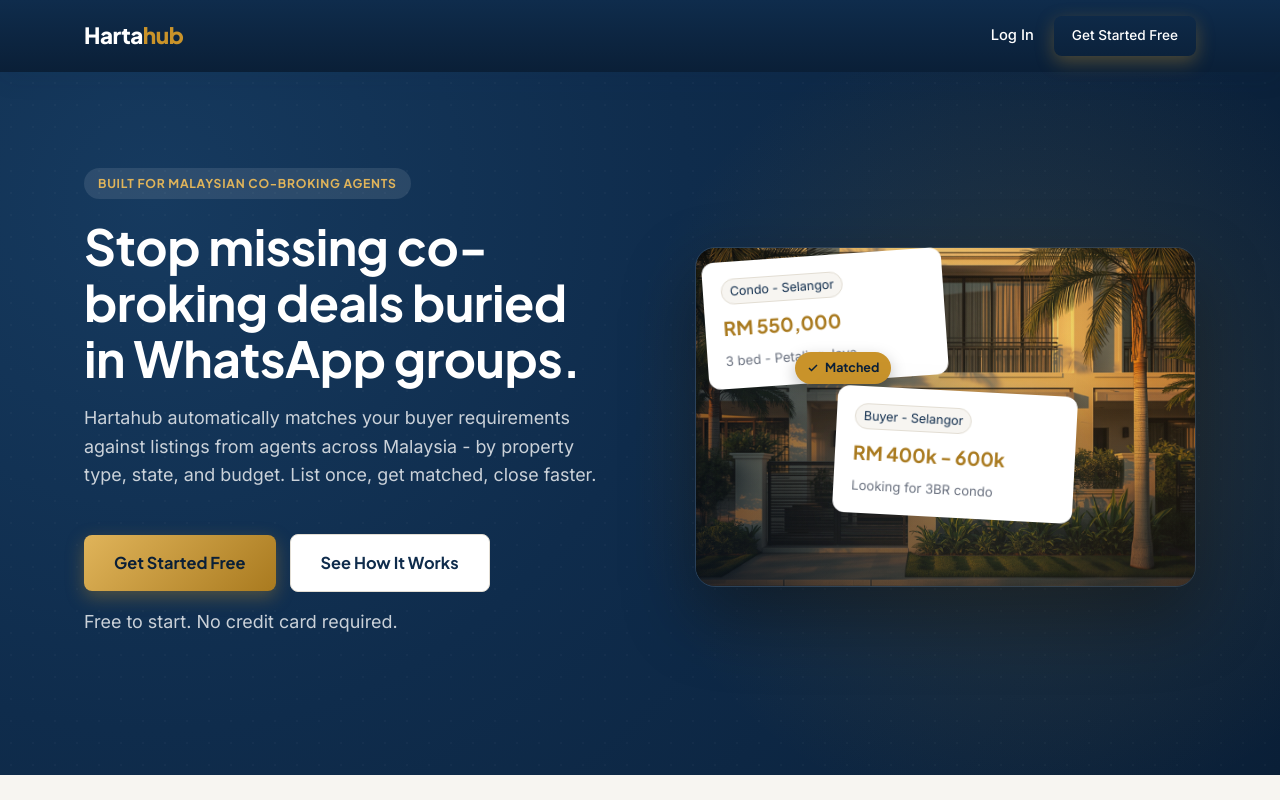
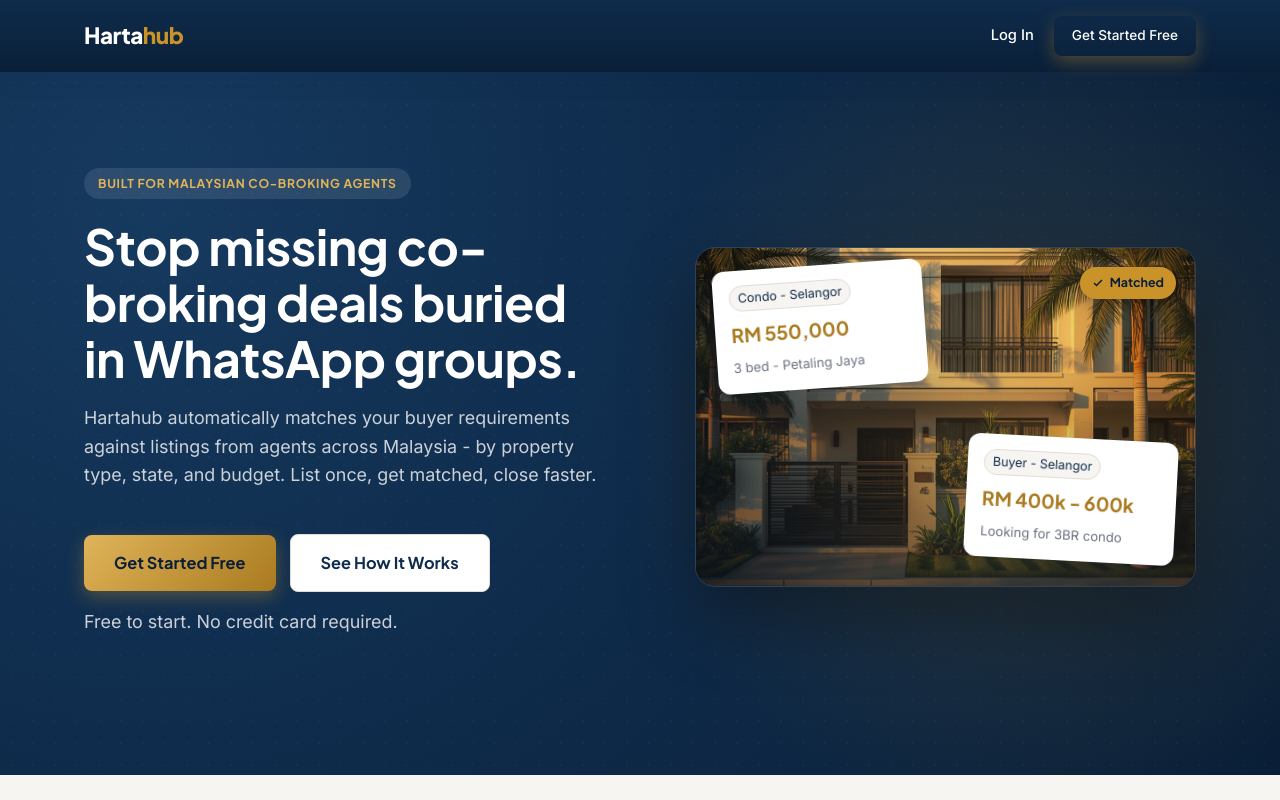
Before and after one commit to fhmishak-93/HartaHub, a website: page public/index.html in a window 1280 px wide. Shown: the top 800 px of the page. Drawn offline with Linux system fonts and the light colour scheme; no server answers.

Commit message:
Update style.css

```diff
--- a/public/style.css
+++ b/public/style.css
@@ -979,23 +979,26 @@ textarea::placeholder {
 .mock-card {
   background: var(--white);
   border-radius: 12px;
-  padding: 16px 18px;
+  padding: 14px 16px;
   box-shadow: var(--shadow-lg);
-  width: 240px;
+  width: 210px;
   position: absolute;
   z-index: 2;
   animation: mock-float 6s ease-in-out infinite;
 }
 
+/* Cards sit in opposite corners so the photo stays visible through the
+   middle, instead of a big white square blocking the house. */
 .mock-card-listing {
-  top: 10px;
-  left: 10px;
+  top: 20px;
+  left: 20px;
   transform: rotate(-4deg);
 }
 
 .mock-card-buyer {
-  top: 150px;
-  left: 140px;
+  bottom: 20px;
+  right: 20px;
+  left: auto;
   transform: rotate(3deg);
   animation-delay: -3s;
 }
@@ -1027,8 +1030,8 @@ textarea::placeholder {
 
 .mock-connector {
   position: absolute;
-  top: 105px;
-  left: 100px;
+  top: 20px;
+  right: 20px;
   background: var(--gold);
   color: var(--navy-dark);
   font-family: var(--font-display);
```
